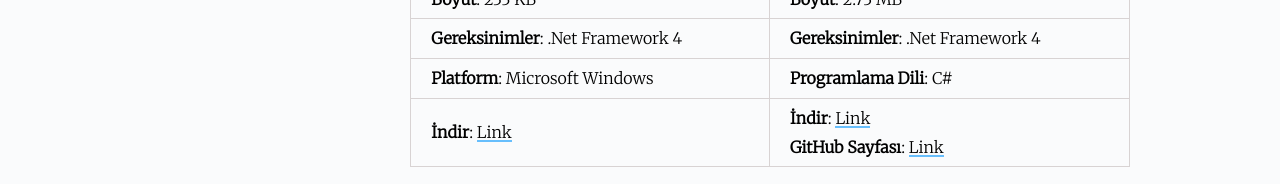
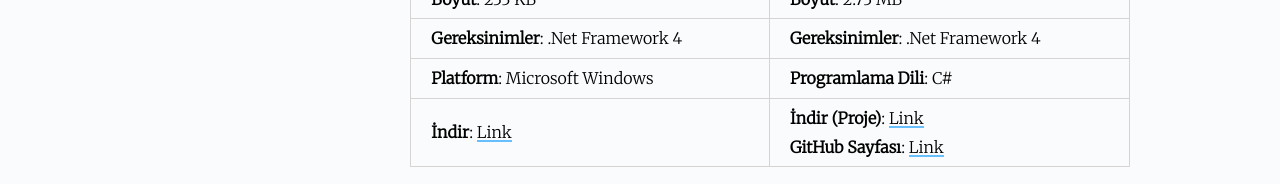
Before and after one commit to Umut-D/umutd.com, a Jekyll site: the page built from _posts/programlar/2019-11-16-son-depremler.md, in a window 1280 px wide and 1231 px high. Shown: the part 1044-1228 px from the top of the window. Built offline with Jekyll 4.4.1, drawn with Linux system fonts in a browser that asks for light colours.

```diff
--- a/_posts/programlar/2019-11-16-son-depremler.md
+++ b/_posts/programlar/2019-11-16-son-depremler.md
@@ -26,4 +26,4 @@
 | **Boyut**:  233 KB                       | **Boyut**:  2.73 MB                         |
 | **Gereksinimler**: .Net Framework 4     | **Gereksinimler**: .Net Framework 4    |
 | **Platform**: Microsoft Windows           | **Programlama Dili**: C#                  |
-| **İndir**: [Link](https://www.dropbox.com/s/ohlch6m0icorxes/son-depremler.zip?dl=1)         | **İndir**: [Link](https://www.dropbox.com/s/jjx7d3xfftkkooj/son-depremler-proje.zip?dl=1) <br> **GitHub Sayfası**: [Link](https://github.com/Umut-D/Son-Depremler)                    |
+| **İndir**: [Link](https://www.dropbox.com/s/ohlch6m0icorxes/son-depremler.zip?dl=1)         | **İndir (Proje)**: [Link](https://www.dropbox.com/s/jjx7d3xfftkkooj/son-depremler-proje.zip?dl=1) <br> **GitHub Sayfası**: [Link](https://github.com/Umut-D/Son-Depremler)                    |
```
